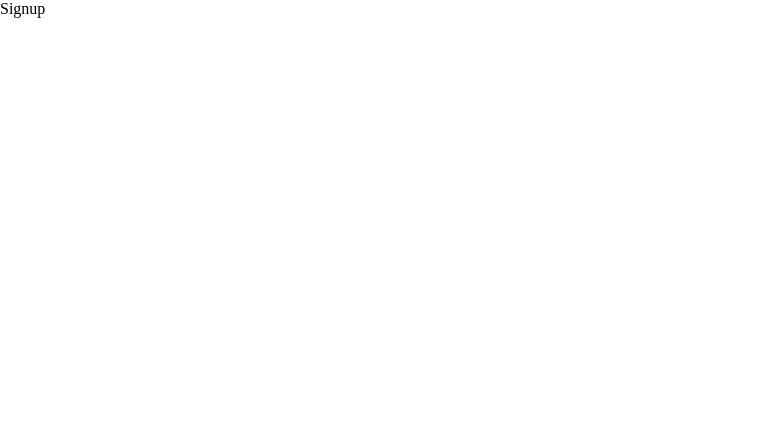
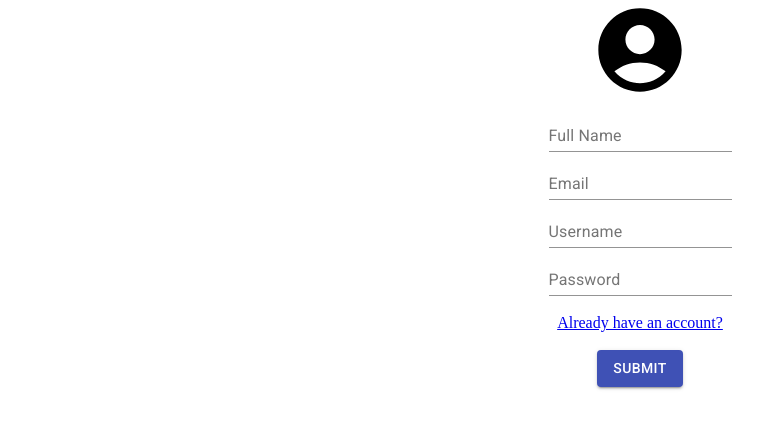
Before and after one commit to iam-saeed/ocean-purify, a React (Create React App) app in the folder client/: page /signup in a window 1280 px wide. Shown: the top 428 px of the page, without its empty margins (0-784 px from the left). Built offline with nearby package versions, Linux system fonts and the light colour scheme.

Commit message:
added material ui dependencies - also completed signup and login form - keeping track of state

```diff
--- a/client/public/index.html
+++ b/client/public/index.html
@@ -10,6 +10,14 @@
       content="Web site created using create-react-app"
     />
     <link rel="apple-touch-icon" href="%PUBLIC_URL%/logo192.png" />
+    <link
+  rel="stylesheet"
+  href="https://fonts.googleapis.com/css?family=Roboto:300,400,500,700&display=swap"
+/>
+<link
+  rel="stylesheet"
+  href="https://fonts.googleapis.com/icon?family=Material+Icons"
+/>
     <!--
       manifest.json provides metadata used when your web app is installed on a
       user's mobile device or desktop. See https://developers.google.com/web/fundamentals/web-app-manifest/
--- a/client/src/pages/Login/Login.jsx
+++ b/client/src/pages/Login/Login.jsx
@@ -1,8 +1,65 @@
-import React from 'react'
+import React, { useState } from 'react'
+
+import Grid from "@material-ui/core/Grid";
+import TextField from "@material-ui/core/TextField";
+import Button from "@material-ui/core/Button";
+
+import AccountCircleIcon from '@mui/icons-material/AccountCircle';
 
 const Login = () => {
+  const [formValues, setFormValues] = useState({
+    username: '',
+    password: ''
+  })
+
+  const handleChange = (e) => {
+    setFormValues({
+      ...formValues,
+      [e.target.name]: e.target.value
+    })
+    console.log(formValues)
+  }
+
+  const handleSubmit = () => {
+    console.log("submit")
+  }
+
   return (
-    <div>Login</div>
+    <form onSubmit={handleSubmit}>
+      <Grid container alignItems="center" justify="center" direction="column">
+        <Grid item>
+          <AccountCircleIcon style={{ fontSize: "100px" }} />
+        </Grid>
+        <Grid item>
+          <TextField
+            id="username-input"
+            name="username"
+            label="Username"
+            type="text"
+            value={formValues.username}
+            onChange={handleChange}
+          />
+        </Grid>
+        <Grid item>
+          <TextField
+            id="password-input"
+            name="password"
+            label="Password"
+            type="password"
+            value={formValues.password}
+            onChange={handleChange}
+          />
+        </Grid>
+        <br />
+        <Grid item>
+          <a href="/signup">Create new account</a>
+        </Grid>
+        <br />
+        <Button variant="contained" color="primary" type="submit">
+          Submit
+        </Button>
+      </Grid>
+    </form>
   )
 }
 
--- a/client/src/pages/Signup/Signup.jsx
+++ b/client/src/pages/Signup/Signup.jsx
@@ -1,8 +1,85 @@
-import React from 'react'
+import React, { useState } from 'react'
+import Grid from "@material-ui/core/Grid";
+import TextField from "@material-ui/core/TextField";
+import Button from "@material-ui/core/Button";
+
+import AccountCircleIcon from '@mui/icons-material/AccountCircle';
 
 const Signup = () => {
+  const [formValues, setFormValues] = useState({
+    fullname: '',
+    email:'',
+    username: '',
+    password: ''
+  })
+
+  const handleChange = (e) => {
+    setFormValues({
+      ...formValues,
+      [e.target.name]: e.target.value
+    })
+    console.log(formValues)
+  }
+
+  const handleSubmit = () => {
+    console.log("submit")
+  }
   return (
-    <div>Signup</div>
+    <form onSubmit={handleSubmit}>
+    <Grid container alignItems="center" justify="center" direction="column">
+      <Grid item>
+        <AccountCircleIcon style={{ fontSize: "100px" }} />
+      </Grid>
+      <Grid item>
+        <TextField
+          id="fullname-input"
+          name="fullname"
+          label="Full Name"
+          type="text"
+          value={formValues.fullname}
+          onChange={handleChange}
+        />
+      </Grid>
+      <Grid item>
+        <TextField
+          id="email-input"
+          name="email"
+          label="Email"
+          type="email"
+          value={formValues.email}
+          onChange={handleChange}
+        />
+      </Grid>
+      <Grid item>
+        <TextField
+          id="username-input"
+          name="username"
+          label="Username"
+          type="text"
+          value={formValues.username}
+          onChange={handleChange}
+        />
+      </Grid>
+      <Grid item>
+        <TextField
+          id="password-input"
+          name="password"
+          label="Password"
+          type="password"
+          value={formValues.password}
+          onChange={handleChange}
+        />
+      </Grid>
+      <br />
+      <Grid item>
+        <a href="/login">Already have an account?</a>
+      </Grid>
+      <br />
+      <Button variant="contained" color="primary" type="submit">
+        Submit
+      </Button>
+    </Grid>
+  </form>
   )
 }
 
```
Also changed, not shown: client/package.json (+8 -0 lines), 1 other file (tests, documents, lock files or other folders).
